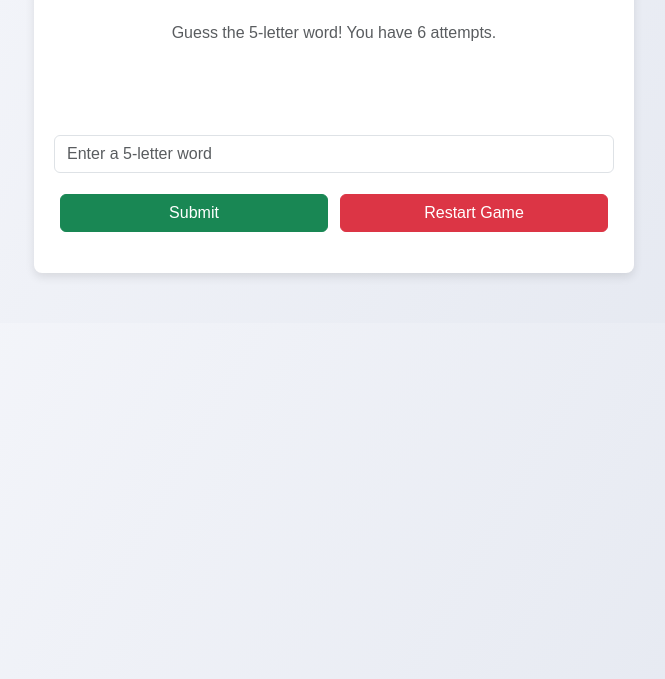
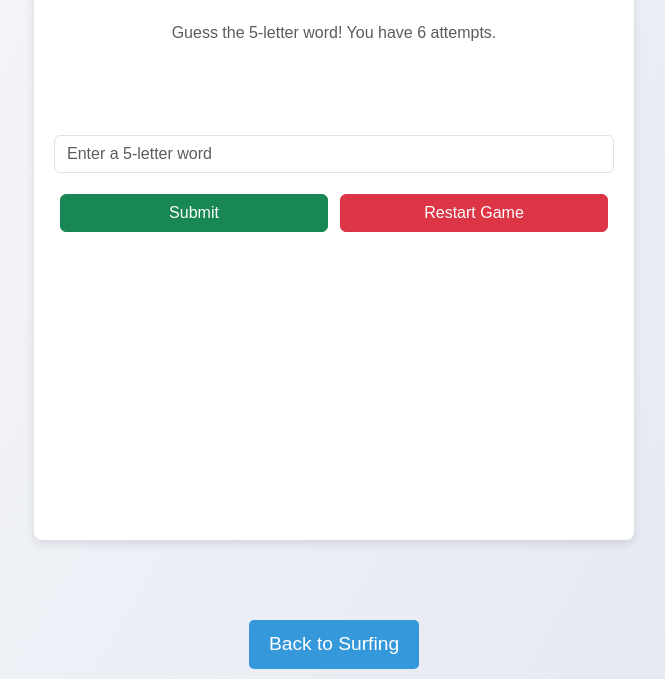
Before and after one commit to milesn02/BeginnersSurfing, a plain HTML site: page html/WebGame.html.html in a window 1280 px wide. Shown: the part 121-800 px from the top of the page, without its empty margins (306-971 px from the left). Drawn offline with nearby package versions, Linux system fonts and the light colour scheme.

Commit message:
Update WebGame.html.html

```diff
--- a/html/WebGame.html.html
+++ b/html/WebGame.html.html
@@ -11,6 +11,9 @@
       font-family: 'Arial', sans-serif;
       background: linear-gradient(120deg, #f7f8fc, #e2e6ef);
       color: #333;
+      display: flex;
+      flex-direction: column;
+      min-height: 100vh;
     }
     .container {
       max-width: 600px;
@@ -19,6 +22,7 @@
       background: white;
       border-radius: 8px;
       box-shadow: 0px 4px 10px rgba(0, 0, 0, 0.1);
+      flex: 1; /* Ensure the container takes up available space */
     }
     #grid {
       display: grid;
@@ -65,6 +69,26 @@
       margin-top: 15px;
       font-weight: bold;
       font-size: 16px;
+    }
+    footer {
+      text-align: center;
+      margin-top: 20px;
+      padding: 10px;
+    }
+    footer .btn {
+      padding: 10px 20px;
+      font-size: 1.2rem;
+      text-decoration: none;
+    }
+    footer .btn-primary {
+      background-color: #3498db;
+      border: none;
+      color: white;
+      border-radius: 5px;
+      transition: background-color 0.3s ease;
+    }
+    footer .btn-primary:hover {
+      background-color: #1abc9c;
     }
   </style>
 </head>
@@ -162,5 +186,10 @@
       }
     });
   </script>
+
+  <!-- Footer with GitHub link, replaced with "Back to Surfing" button -->
+  <footer>
+    <a href="../index.html" class="btn btn-primary">Back to Surfing</a>
+  </footer>
 </body>
 </html>
```
